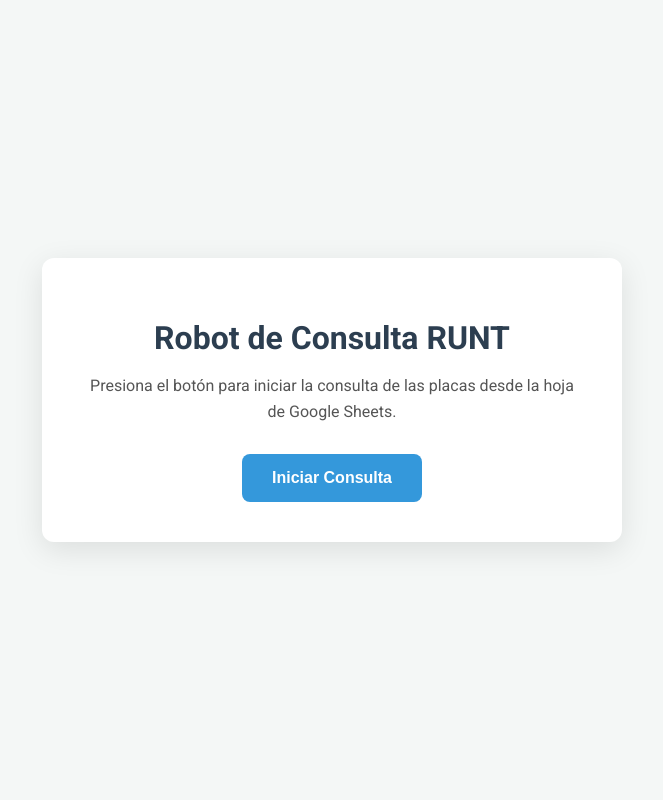
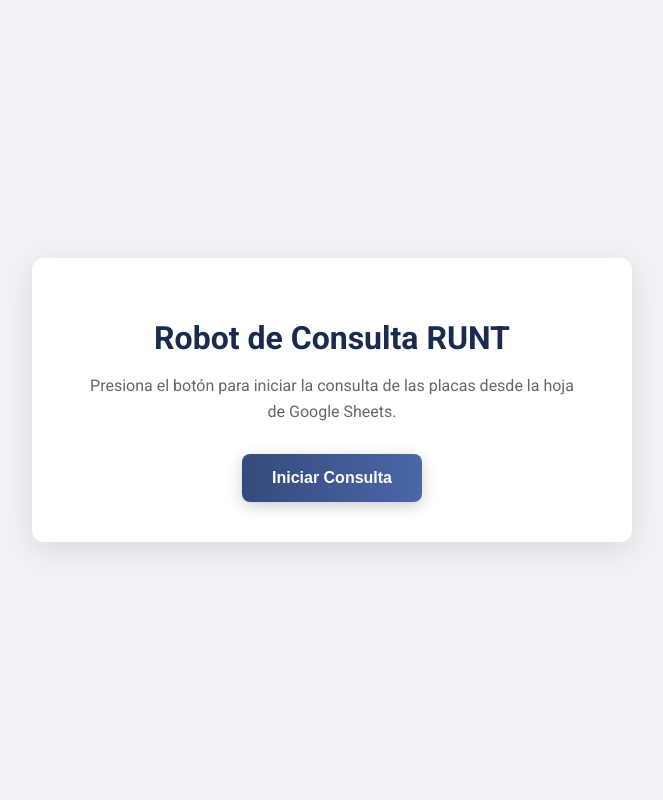
Before and after one commit to jvasquez2828/robot-runt-web, a Flask app: page / in a window 1280 px wide. Shown: the whole page, without its empty margins (308-971 px from the left). Run offline with Flask 3, Linux system fonts and the light colour scheme.

Commit message:
Update style.css

```diff
--- a/static/style.css
+++ b/static/style.css
@@ -2,95 +2,106 @@
 
 body {
     font-family: 'Roboto', sans-serif;
-    background-color: #f4f7f6;
-    color: #333;
     display: flex;
     justify-content: center;
     align-items: center;
     height: 100vh;
     margin: 0;
+    background-color: #f0f2f5;
+    color: #333;
 }
 
 .container {
+    text-align: center;
     background-color: white;
-    padding: 40px;
+    padding: 40px 50px;
     border-radius: 12px;
     box-shadow: 0 8px 30px rgba(0, 0, 0, 0.1);
-    text-align: center;
     width: 90%;
     max-width: 500px;
 }
 
 h1 {
-    color: #2c3e50;
-    margin-bottom: 10px;
+    color: #1a2c4e;
+    margin-bottom: 15px;
 }
 
 p {
-    color: #555;
+    color: #666;
     line-height: 1.6;
     margin-bottom: 30px;
 }
 
-#startButton, .button {
-    background-color: #3498db;
+button, .button {
+    background: linear-gradient(90deg, #364a7c, #4a67a8);
     color: white;
     border: none;
     padding: 15px 30px;
-    font-size: 16px;
-    font-weight: 700;
     border-radius: 8px;
     cursor: pointer;
-    transition: background-color 0.3s ease, transform 0.2s ease;
+    font-size: 16px;
+    font-weight: bold;
     text-decoration: none;
     display: inline-block;
+    transition: all 0.3s ease;
+    box-shadow: 0 4px 15px rgba(0, 0, 0, 0.2);
 }
 
-#startButton:hover, .button:hover {
-    background-color: #2980b9;
+button:hover, .button:hover {
     transform: translateY(-2px);
+    box-shadow: 0 6px 20px rgba(0, 0, 0, 0.25);
 }
 
-#startButton:disabled {
-    background-color: #95a5a6;
+button:disabled {
+    background: #ccc;
     cursor: not-allowed;
-    transform: none;
+    transform: translateY(0);
+    box-shadow: none;
 }
 
 .hidden {
     display: none;
 }
 
-#progressContainer {
+#progress-container {
     margin-top: 30px;
 }
 
-.progressBar {
-    background-color: #ecf0f1;
+.progress-bar {
+    width: 100%;
+    background-color: #e0e0e0;
     border-radius: 8px;
     overflow: hidden;
-    height: 25px;
-    width: 100%;
+    margin: 15px 0 10px;
 }
 
-#progressBarFill {
-    background-color: #2ecc71;
-    height: 100%;
+#progress-bar-inner {
+    height: 20px;
     width: 0%;
+    background: linear-gradient(90deg, #4caf50, #81c784);
+    border-radius: 8px;
     transition: width 0.4s ease-in-out;
-    border-radius: 8px;
 }
 
-#statusText {
-    margin-bottom: 10px;
-    font-style: italic;
-    color: #7f8c8d;
+#progress-label {
+    font-size: 14px;
+    color: #555;
+    margin: 0;
 }
 
-#resultContainer {
+#result-container {
+    margin-top: 30px;
+}
+
+#result-text {
+    font-size: 18px;
+    font-weight: bold;
+    color: #4caf50;
+    margin-bottom: 20px;
+}
+
+.error-text {
+    color: #d9534f;
     margin-top: 20px;
-    padding: 20px;
-    background-color: #e8f6f3;
-    border: 1px solid #d1e8e2;
-    border-radius: 8px;
+    font-weight: bold;
 }
```
